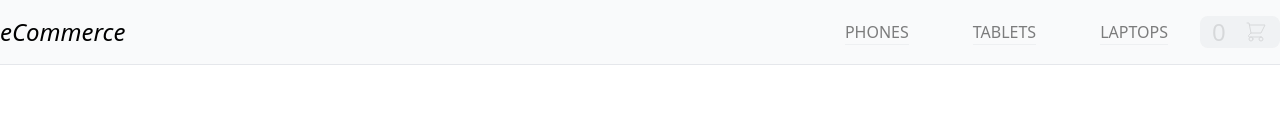
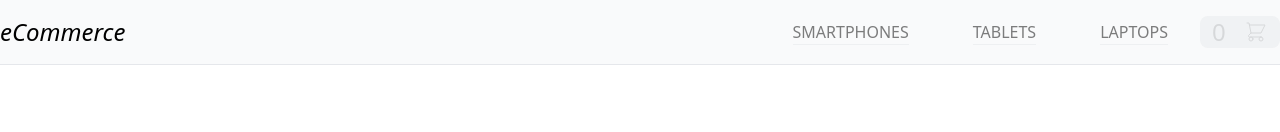
Before and after one commit to agreco88/ecommerce-greco, a React (Create React App) app: page /cart in a window 1280 px wide. Shown: the top 132 px of the page. Built offline with nearby package versions, Linux system fonts and the light colour scheme.

Commit message:
Last commit. GG

```diff
--- a/src/components/Cart.js
+++ b/src/components/Cart.js
@@ -68,24 +68,19 @@ export default function Cart() {
     });
 
     openModal();
-    // if (productsOutOfStock.length === 0) {
-    //   addDoc(collection(firestoreDatabase, "orders"), objOrder).then((id) => {
-    //     batch.commit().then(() => {
-    //       //Todo SetNotification here
-    //     });
-    //   });
-    // }
+    if (productsOutOfStock.length === 0) {
+      addDoc(collection(firestoreDatabase, "orders"), objOrder).then((id) => {
+        batch.commit().then(() => {
+          console.log("Batch commited!");
+        });
+      });
+    }
 
-    // addDoc(collection(firestoreDatabase, "orders"), objOrder).then(
-    //   (response) => {
-    //     console.log(response);
-    //   }
-    // );
-
-    // updateDoc(doc(firestoreDatabase, "orders", orderId), objOrder).then(
-    //   (response) => console.log(response)
-
-    // );
+    addDoc(collection(firestoreDatabase, "orders"), objOrder).then(
+      (response) => {
+        console.log(response.data().orderId);
+      }
+    );
   };
 
   return (
--- a/src/components/Navbar.js
+++ b/src/components/Navbar.js
@@ -3,7 +3,7 @@ import CartWidget from "./CartWidget";
 
 const Navbar = () => {
   const navigation = [
-    { name: "Phones", path: "/category/phones" },
+    { name: "Smartphones", path: "/category/smartphones" },
     { name: "Tablets", path: "/category/tablets" },
     { name: "Laptops", path: "/category/laptops" },
   ];
```
